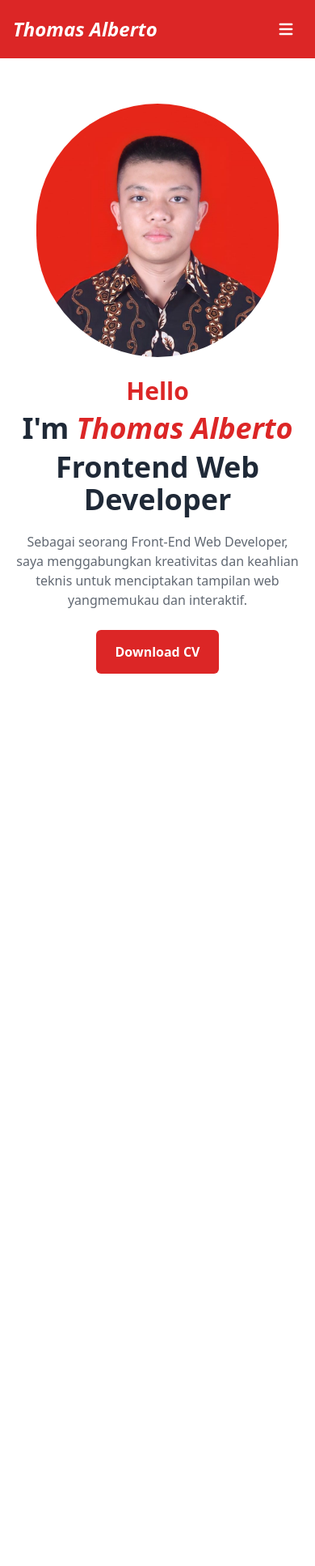
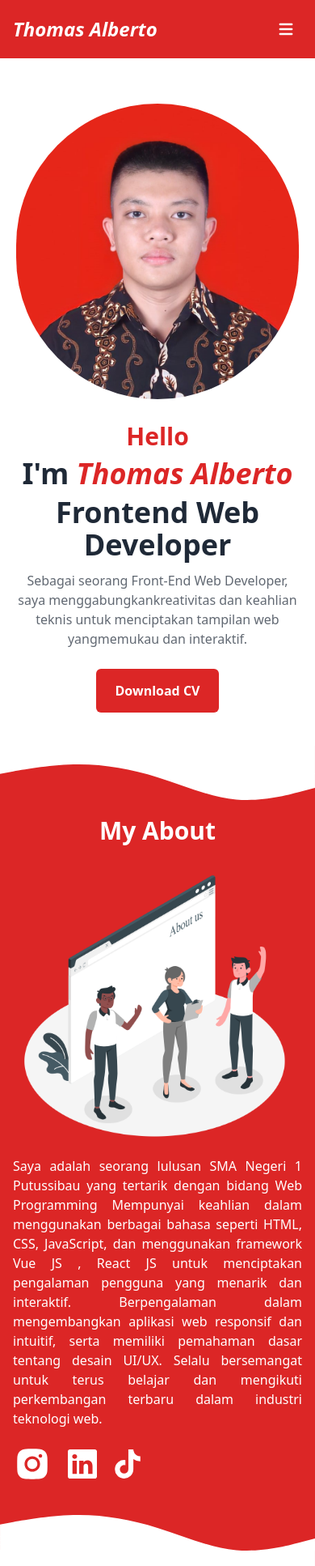
Before and after one commit to ThomasAlberto21/my-portfolio, a Next.js app: page / in a window 390 px wide. Shown: the whole page at 81% size. Before the commit the page ends 873 px from the top, so only its background shows below. Built offline with nearby package versions, Linux system fonts and the light colour scheme.

Commit message:
About Selesai

```diff
--- /dev/null
+++ b/components/About/About.tsx
@@ -0,0 +1,32 @@
+import React from "react";
+import Left from "./Left";
+import Right from "./Right";
+
+export default function About() {
+  return (
+    <main className="bg-red-600">
+      <svg xmlns="http://www.w3.org/2000/svg" viewBox="0 0 1440 320">
+        <path
+          fill="white"
+          fillOpacity="1"
+          d="M0,128L60,117.3C120,107,240,85,360,85.3C480,85,600,107,720,144C840,181,960,235,1080,245.3C1200,256,1320,224,1380,208L1440,192L1440,0L1380,0C1320,0,1200,0,1080,0C960,0,840,0,720,0C600,0,480,0,360,0C240,0,120,0,60,0L0,0Z"
+        ></path>
+      </svg>
+      <div className="text-center">
+        <h1 className="text-white text-3xl font-bold">My About</h1>
+      </div>
+
+      <div className="flex lg:flex-row flex-col items-center justify-between max-w-screen-xl p-4 mx-auto">
+        <Left />
+        <Right />
+      </div>
+      <svg xmlns="http://www.w3.org/2000/svg" viewBox="0 0 1440 320">
+        <path
+          fill="white"
+          fillOpacity="1"
+          d="M0,128L60,117.3C120,107,240,85,360,85.3C480,85,600,107,720,144C840,181,960,235,1080,245.3C1200,256,1320,224,1380,208L1440,192L1440,320L1380,320C1320,320,1200,320,1080,320C960,320,840,320,720,320C600,320,480,320,360,320C240,320,120,320,60,320L0,320Z"
+        ></path>
+      </svg>
+    </main>
+  );
+}
--- /dev/null
+++ b/components/About/Left.tsx
@@ -0,0 +1,17 @@
+import React from "react";
+import AboutImg from "../../public/assets/about-us.png";
+import Image from "next/image";
+
+export default function Left() {
+  const styles = {
+    width: "auto",
+    heigh: "auto",
+    marginBottom: "10px",
+  };
+
+  return (
+    <div className="left">
+      <Image src={AboutImg} alt="About Img" style={styles} />
+    </div>
+  );
+}
--- /dev/null
+++ b/components/About/Right.tsx
@@ -0,0 +1,36 @@
+import React from "react";
+import { AiFillInstagram } from "react-icons/ai";
+import { BsLinkedin } from "react-icons/bs";
+import { FaTiktok } from "react-icons/fa";
+import Link from "next/link";
+
+export default function Right() {
+  return (
+    <div className="right ">
+      <p className="text-white font-medium text-justify ">
+        Saya adalah seorang lulusan SMA Negeri 1 Putussibau yang tertarik dengan
+        bidang Web Programming Mempunyai keahlian dalam menggunakan berbagai
+        bahasa seperti HTML, CSS, JavaScript, dan menggunakan framework Vue JS ,
+        React JS untuk menciptakan pengalaman pengguna yang menarik dan
+        interaktif. Berpengalaman dalam mengembangkan aplikasi web responsif dan
+        intuitif, serta memiliki pemahaman dasar tentang desain UI/UX. Selalu
+        bersemangat untuk terus belajar dan mengikuti perkembangan terbaru dalam
+        industri teknologi web.
+      </p>
+
+      <div className="flex  items-center mt-5">
+        <Link href="https://www.instagram.com/thomasalberto21/">
+          <AiFillInstagram className="text-white text-5xl hover:opacity-70" />
+        </Link>
+
+        <Link href="www.linkedin.com/in/thomasalberto21">
+          <BsLinkedin className="text-white text-4xl mx-5 hover:opacity-70" />
+        </Link>
+
+        <Link href="https://www.tiktok.com/@thomasalberto21">
+          <FaTiktok className="text-white text-4xl hover:opacity-70" />
+        </Link>
+      </div>
+    </div>
+  );
+}
--- a/components/Hero/Hero.tsx
+++ b/components/Hero/Hero.tsx
@@ -1,77 +1,20 @@
 import React from "react";
-import HeroImg from "../../public/assets/hero-img.jpg";
-import Link from "next/link";
-import Image from "next/image";
+import Left from "./Left";
+import Right from "./Right";
 
 export default function Hero() {
   return (
-    <main className="bg-white lg:mt-20 mt-10">
+    <main className="bg-white lg:my-36 mt-10">
       {/* Mobile & Tablet */}
       <div className="flex lg:flex-row flex-col items-center justify-center max-w-screen-xl p-4 mx-auto lg:hidden ">
-        <div className="right mb-6">
-          <Image
-            src={HeroImg}
-            alt="hero-img"
-            width={300}
-            height={300}
-            className="rounded-full"
-          />
-        </div>
-        <div className="left font-bold text-gray-800 lg:text-start text-center mb-10">
-          <h1 className="text-3xl text-red-600">Hello</h1>
-          <h1 className="text-4xl my-2">
-            I&#39;m <span className="text-red-600 italic">Thomas Alberto</span>
-          </h1>
-          <h1 className="text-4xl">Frontend Web Developer</h1>
-          <p className="font-medium opacity-70 mt-5 mb-10 lg:px-0 px-0 md:px-28">
-            Sebagai seorang Front-End Web Developer, saya menggabungkan
-            <br className="lg:block hidden" /> kreativitas dan keahlian teknis
-            untuk menciptakan tampilan web yang
-            <br className="lg:block hidden" />
-            memukau dan interaktif.
-          </p>
-
-          <Link
-            href="https://www.cakeresume.com/pdf/s--7-H9rZcgxnaXb1qRKxPRNA--/bjwWv.pdf"
-            className="py-4 px-6 bg-red-600 text-white  rounded-md hover:bg-red-800"
-          >
-            Download CV
-          </Link>
-        </div>
+        <Right />
+        <Left />
       </div>
 
       {/* Desktop */}
       <div className="lg:flex lg:flex-row flex-col items-center justify-between max-w-screen-xl p-4 mx-auto hidden">
-        <div className="left font-bold text-gray-800 lg:text-start text-center mb-10">
-          <h1 className="text-3xl text-red-600">Hello</h1>
-          <h1 className="text-4xl my-2">
-            I&#39;m <span className="text-red-600 italic">Thomas Alberto</span>
-          </h1>
-          <h1 className="text-4xl">Frontend Web Developer</h1>
-          <p className="font-medium opacity-70 mt-3 mb-10 lg:px-0 px-0 md:px-28">
-            Sebagai seorang Front-End Web Developer, saya menggabungkan
-            <br className="lg:block hidden" />
-            kreativitas dan keahlian teknis untuk menciptakan tampilan web yang
-            <br className="lg:block hidden" />
-            memukau dan interaktif.
-          </p>
-
-          <Link
-            href="https://www.cakeresume.com/pdf/s--7-H9rZcgxnaXb1qRKxPRNA--/bjwWv.pdf"
-            className="py-4 px-6 bg-red-600 text-white  rounded-md hover:bg-red-800"
-          >
-            Download CV
-          </Link>
-        </div>
-        <div className="right ">
-          <Image
-            src={HeroImg}
-            alt="hero-img"
-            width={400}
-            height={400}
-            className="rounded-full"
-          />
-        </div>
+        <Left />
+        <Right />
       </div>
     </main>
   );
--- /dev/null
+++ b/components/Hero/Left.tsx
@@ -0,0 +1,28 @@
+import React from "react";
+import Link from "next/link";
+
+export default function Left() {
+  return (
+    <div className="left font-bold text-gray-800 lg:text-start text-center mb-10">
+      <h1 className="text-3xl text-red-600">Hello</h1>
+      <h1 className="text-4xl my-2">
+        I&#39;m <span className="text-red-600 italic">Thomas Alberto</span>
+      </h1>
+      <h1 className="text-4xl">Frontend Web Developer</h1>
+      <p className="font-medium opacity-70 mt-3 mb-10 lg:px-0 px-0 md:px-28">
+        Sebagai seorang Front-End Web Developer, saya menggabungkan
+        <br className="lg:block hidden" />
+        kreativitas dan keahlian teknis untuk menciptakan tampilan web yang
+        <br className="lg:block hidden" />
+        memukau dan interaktif.
+      </p>
+
+      <Link
+        href="https://www.cakeresume.com/pdf/s--7-H9rZcgxnaXb1qRKxPRNA--/bjwWv.pdf"
+        className="py-4 px-6 bg-red-600 text-white  rounded-md hover:bg-red-800"
+      >
+        Download CV
+      </Link>
+    </div>
+  );
+}
--- /dev/null
+++ b/components/Hero/Right.tsx
@@ -0,0 +1,22 @@
+import React from "react";
+import Image from "next/image";
+import HeroImg from "../../public/assets/hero-img.jpg";
+
+export default function Right() {
+  const styles = {
+    width: "350px",
+    heigh: "350px",
+  };
+
+  return (
+    <div className="right mb-7">
+      <Image
+        src={HeroImg}
+        alt="hero-img"
+        className="rounded-full"
+        style={styles}
+        priority={true}
+      />
+    </div>
+  );
+}
--- a/pages/index.tsx
+++ b/pages/index.tsx
@@ -1,6 +1,7 @@
 import { NextPage } from "next";
 import Head from "next/head";
 import Hero from "@/components/Hero/Hero";
+import About from "@/components/About/About";
 
 const Index: NextPage = () => {
   return (
@@ -10,6 +11,7 @@ const Index: NextPage = () => {
         <meta name="description" content="Generated by Create Next Stack." />
       </Head>
       <Hero />
+      <About />
     </>
   );
 };
```
Also changed, not shown: public/assets/about-us.png (added), public/assets/foto diri.jpg (deleted).
